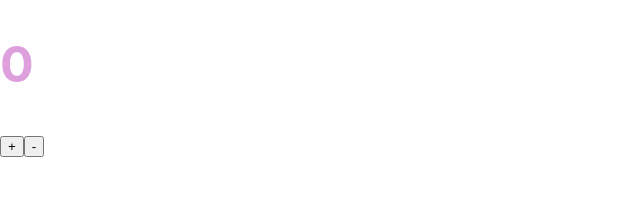
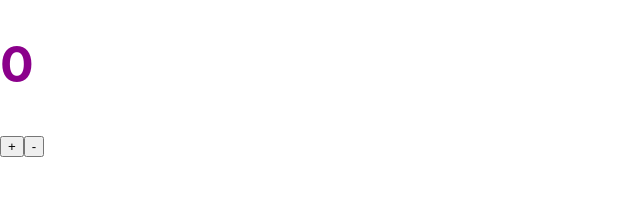
Before and after one commit to somesanity/webHook, a React (Create React App) app: page / in a window 1280 px wide. Shown: the top 207 px of the page, without its empty margins (0-640 px from the left). Built offline with nearby package versions, Linux system fonts and the light colour scheme.

Commit message:
change color to darkmagenta

```diff
--- a/src/App.css
+++ b/src/App.css
@@ -1,4 +1,4 @@
 body {
   font-size: 25px;
-  color: plum;
+  color: darkmagenta;
 }
```
